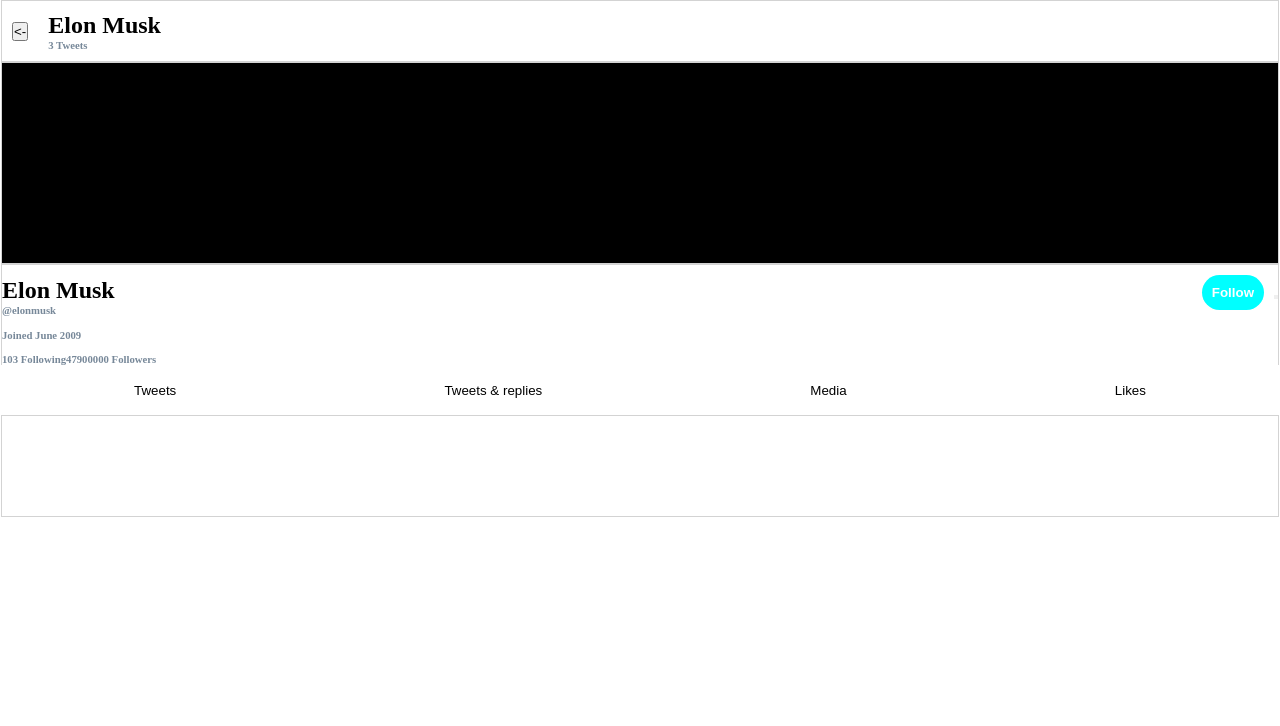
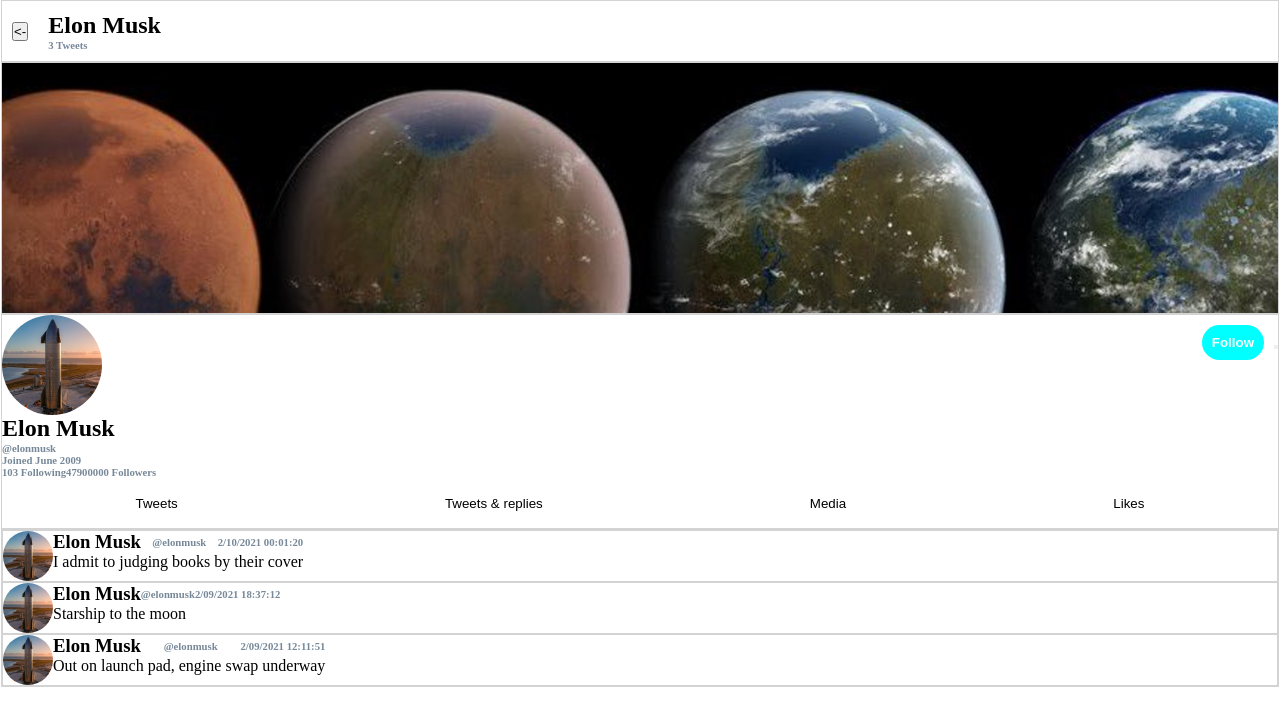
Before and after one commit to benkillski/dynamic-twitter-project, a plain HTML site: page dynamic-twitter-project/index.html in a window 1280 px wide. Drawn offline with nearby package versions, Linux system fonts and the light colour scheme.

Commit message:
Dynamic Tweet Display with Test API

```diff
--- a/dynamic-twitter-project/index.js
+++ b/dynamic-twitter-project/index.js
@@ -55,12 +55,12 @@
         <h6 id="tweet-count">${user1.tweets.length} Tweets</h6>
     </div>
     </div>
-    <div id="cover-photo-section" class="section">
+    <div id="cover-photo-section" class="section" style="background-image: url('${user1.coverPhotoURL}')">
 
     </div>
     <div id="profile-details-section" class="section">
         <div id="profile-info">
-            <img src="" id="profile-picture">
+            <img src="${user1.avatarURL}" id="profile-picture">
             <div>
                 <h2>${user1.displayName}</h2>
                 <h6 id="username-display">${user1.userName}</h6>
@@ -75,7 +75,7 @@
             <button id="follow-button">Follow<button>
         </div>
     </div>
-    <div id="navigation-tabs">
+    <div id="navigation-tabs" class="section">
         <button class="navigation-button">Tweets</button>
         <button class="navigation-button">Tweets &amp replies</button>
         <button class="navigation-button">Media</button>
@@ -87,3 +87,22 @@
 `;
 
 $("body").append(pageContent);
+
+for(var tweet of user1.tweets)
+{
+    var tweetBlock =
+    `
+        <div class="tweet">
+            <img src="${user1.avatarURL}" class="tweet-profile-picture">
+            <div>
+                <div class="tweet-header">
+                    <h3>${user1.displayName}</h3>
+                    <h6>${user1.userName}</h6>
+                    <h6>${tweet.timestamp}</h6>
+                </div>
+                <p>${tweet.text}</p>
+            </div>
+        </div>
+    `;
+    $("#tweets-section").append(tweetBlock);
+}
--- a/dynamic-twitter-project/styles.css
+++ b/dynamic-twitter-project/styles.css
@@ -41,12 +41,12 @@
 }
 
 #cover-photo-section {
-    background-color: black;
-    height: 200px;
+    background-size: cover;
+    height: 250px;
 }
 
 #profile-details-section {
-    height: 100px;
+    height: auto;
     border-bottom: none;
     display: flex;
     flex-direction: row;
@@ -57,6 +57,11 @@
     display: flex;
     flex-direction: column;
     justify-content: space-between;
+}
+
+#profile-picture {
+    border-radius: 100%;
+    width: 100px;
 }
 
 #follow-button {
@@ -87,5 +92,21 @@
 }
 
 #tweets-section {
-    height: 100px;
+    height: auto;
 }
+
+.tweet {
+    border: 1px solid lightgrey;
+    display: flex;
+}
+
+.tweet-profile-picture {
+    width: 50px;
+    border-radius: 100%;
+}
+
+.tweet-header {
+    display: flex;
+    align-items: center;
+    justify-content: space-between;
+}
```
